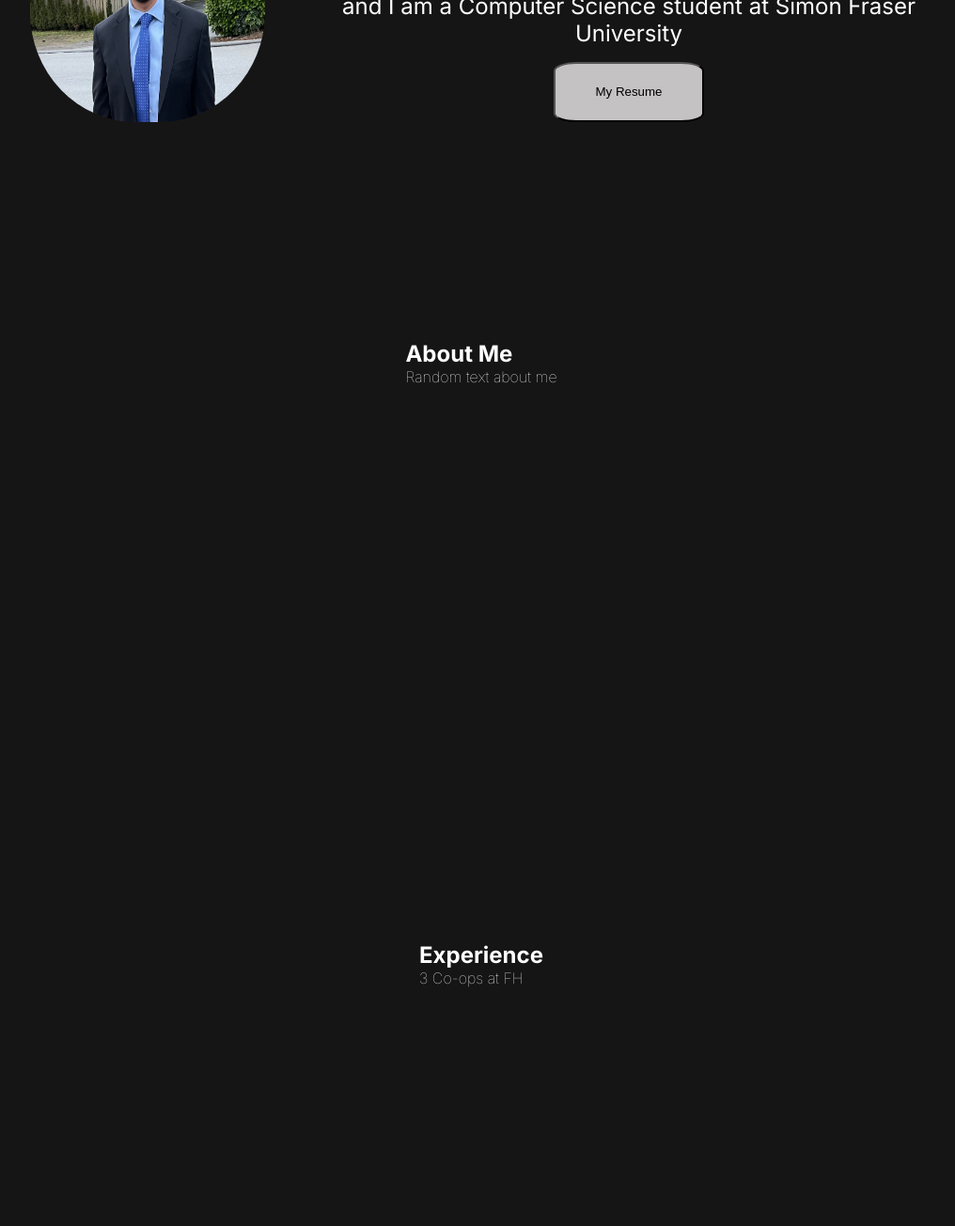
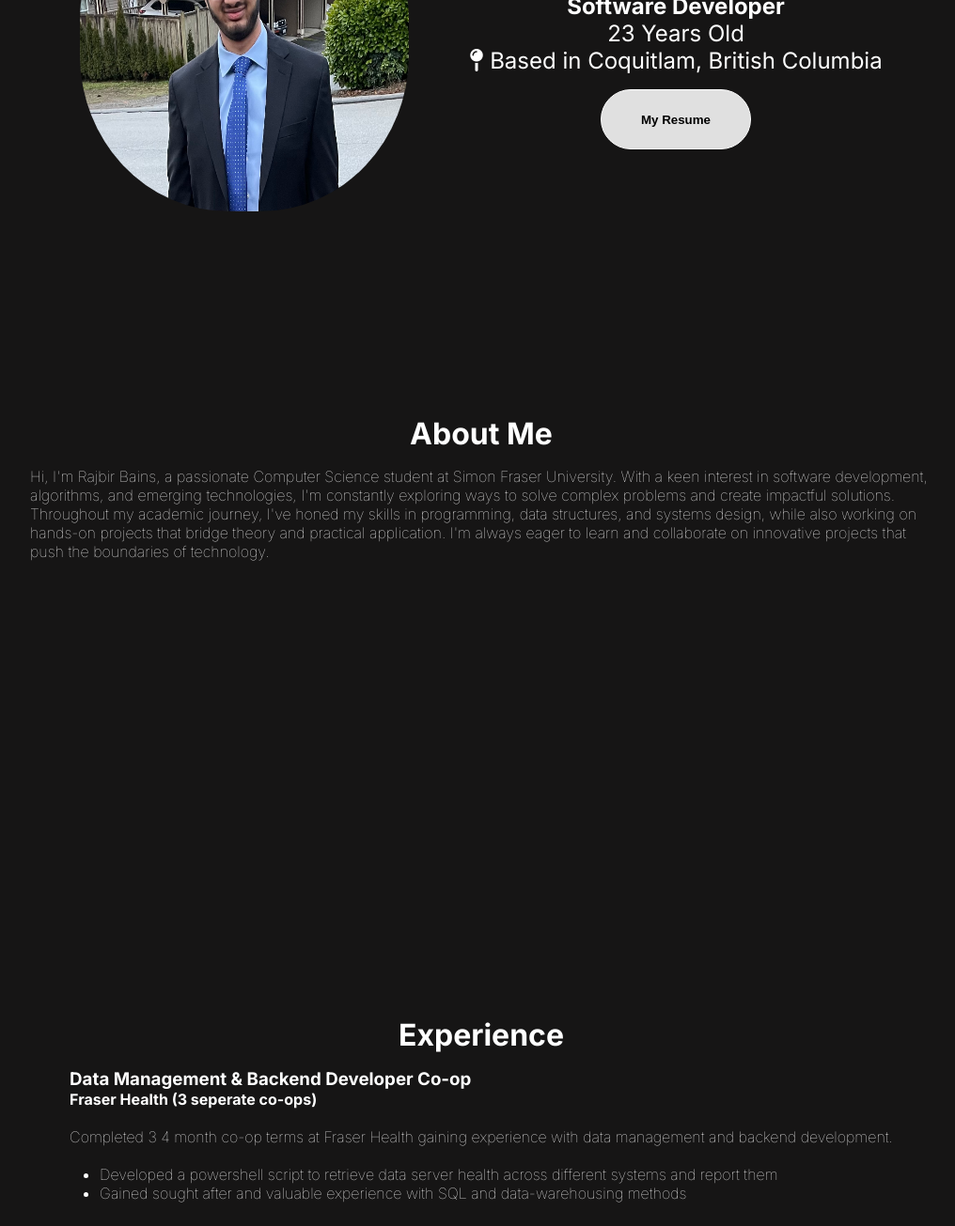
Before and after one commit to RajbirBains/web-portfolio, a plain HTML site: page index.html in a window 1280 px wide. Shown: the part 413-1718 px from the top of the page at 94% size, without its empty margins (128-1144 px from the left). Drawn offline with Linux system fonts and the light colour scheme; a web font is replaced by a local one.

Commit message:
Added About Me + Technologies

```diff
--- a/Styles/styles.css
+++ b/Styles/styles.css
@@ -8,7 +8,7 @@
     --clr-white: #ffffff;
     --clr-navbar: #292b2a;
     --clr-navbar-link-hover: #67dbe4;
-    --clr-btn: #c4c2c2;
+    --clr-btn: #e0e0e0;
     --clr-btn-hover: #85e2e9;
 }
 
@@ -116,7 +116,7 @@ html {
 
 
 section{
-    padding-top: 10vh;
+    padding-top: 20vh;
     height: 90vh;
     margin: 0 10rem;
     box-sizing: border-box;
@@ -163,11 +163,24 @@ section{
     margin-bottom: 0.5rem;
 }
 
+.section-profile-location{
+    font-size: 1.5rem;
+    padding-bottom: 1rem;
+}
+
+.section-profile-age{
+    font-size: 1.5rem;
+    /* padding-bottom: 1rem; */
+}
+
 .btn{
-    border-radius: 15%;
+    border-radius: 2rem;
     height: 4rem;
     width: 10rem;
+    padding: 1rem;
+    font-weight: 600;
     background-color: var(--clr-btn);
+    border: white solid 0.1rem;
 }
 
 .btn:hover{
@@ -183,6 +196,17 @@ section{
     height: 80vh;
 }
 
+.about-me-header{
+    font-size: 2rem;
+    text-align: center;
+    padding-bottom: 1rem;
+}
+
+.about-me-text-p1{
+    font-size: 1rem;
+}
+
+
 /* Experience */
 #experience-section{
     display: flex;
@@ -191,6 +215,15 @@ section{
     height: 80vh;
 }
 
+.experience-header{
+    font-size: 2rem;
+    text-align: center;
+    padding-bottom: 1rem;
+}
+
+.experience-li{
+    padding-left: 2rem;
+}
 
 /* Technologies */
 #technologies-section{
@@ -200,6 +233,17 @@ section{
     height: 80vh;
 }
 
+.technologies-header{
+    font-size: 2rem;
+    text-align: center;
+    padding-bottom: 0.5rem;
+}
+
+.technology-logo{
+    height: 4rem;
+    width: 4rem;
+    padding: 1rem;
+}
 
 /* Random */
 #random-section{
--- a/index.html
+++ b/index.html
@@ -6,6 +6,9 @@
     <title>Portfolio</title>
     <link rel="stylesheet" href="./Styles/styles.css">
     <script src="./Scripts/indexHTMLScript.js" defer></script>
+
+    <!-- For icons -->
+    <script src="https://kit.fontawesome.com/587ef7ae80.js" crossorigin="anonymous"></script>
 </head>
 <body>
     <nav class="navbar">
@@ -42,13 +45,18 @@
 
     <section id="profile-section">
         <div class="section-pic-container">
-            <img src="./Resources/IMG_E1290.JPG" width="250px" height="260px" style="border-radius: 45%; ">
+            <img src="./Resources/IMG_E1290.JPG" width="350px" height="370px" style="border-radius: 45%; ">
         </div>
 
         <div class="section-text">
-            <p class="section-text-p1"><strong>Hello</strong>, my name is</p>
+            <!-- <p class="section-text-p1"><strong>Hello</strong>, my name is</p>
+
+            <p class="section-text-p2">and I am a Computer Science student at Simon Fraser University</p> -->
+
             <h1 class="section-profile-name">Rajbir Bains</h1>
-            <p class="section-text-p2">and I am a Computer Science student at Simon Fraser University</p>
+            <h2>Software Developer</h2>
+            <p class="section-profile-age">23 Years Old</p>
+            <p class="section-profile-location"><i class="fa-solid fa-map-pin" style='font-size:1.5rem'></i> Based in Coquitlam, British Columbia</p>
             <div class="btn-container">
                 <button class="btn btn-resume" onclick="window.open('./Resources/Rajbir Bains Resume Filler.pdf')">
                     My Resume
@@ -60,22 +68,48 @@
 
     <section id="about-me-section">
         <div class="about-me-text-container">
-            <h1>About Me</h1>
-            <p>Random text about me</p>
+            <h1 class="about-me-header">About Me</h1>
+            <p class="about-me-text-p1">
+                Hi, I'm Rajbir Bains, a passionate Computer Science student at Simon Fraser University.
+                With a keen interest in software development, algorithms, and emerging technologies, I'm constantly exploring ways to solve complex problems and create impactful solutions.
+                Throughout my academic journey, I've honed my skills in programming, data structures, and systems design, while also working on hands-on projects that bridge theory and practical application.
+                I'm always eager to learn and collaborate on innovative projects that push the boundaries of technology.
+
+            </p>
         </div>
     </section>
 
     <section id="experience-section">
         <div class="about-me-text-container">
-            <h1>Experience</h1>
-            <p>3 Co-ops at FH</p>
+            <h1 class="experience-header">Experience</h1>
+            <h3 class="experience-company-FH-title">Data Management & Backend Developer Co-op</h3>
+            <p class="experience-company-FH"><strong>Fraser Health (3 seperate co-ops)</strong></p>
+            <br>
+            <p class="experience-company-FH-desc">Completed 3 4 month co-op terms at Fraser Health gaining experience with data management and backend development.
+
+
+            </p>
+            <br>
+            <ul class="experience-li">
+                <li>Developed a powershell script to retrieve data server health across different systems and report them</li>
+                <li>Gained sought after and valuable experience with SQL and data-warehousing methods</li>
+            </ul>
+
         </div>
     </section>
 
     <section id="technologies-section">
         <div class="about-me-text-container">
-            <h1>Technologies</h1>
-            <p>C++. Python, HTML, CSS, JavaScript</p>
+            <h1 class="technologies-header">Technologies</h1>
+            <div class="technologies-logo-container">
+                <img src="./Resources/c-plusplus.svg" class="technology-logo">
+                <img src="./Resources/python.svg"     class="technology-logo">
+                <img src="./Resources/html-5.svg"     class="technology-logo">
+                <img src="./Resources/css-3.svg"      class="technology-logo">
+                <img src="./Resources/javascript.svg" class="technology-logo">
+                <img src="./Resources/sql.svg"        class="technology-logo">
+            </div>
+            <p>C++. Python, HTML, CSS, JavaScript, SQL</p>
         </div>
     </section>
 
@@ -83,7 +117,7 @@
         <div class="about-me-text-container">
             <h1>Random text</h1>
             <p>Random text.</p>
-            <p>Still don't know what to put here yet</p>
+            <p>Still don't know what to put here yet. Most likely projects section, will put it above technologies</p>
         </div>
     </section>
 
```
Also changed, not shown: Resources/c-plusplus.svg (added), Resources/css-3.svg (added), Resources/html-5.svg (added), Resources/javascript.svg (added), Resources/python.svg (added), Resources/sql.svg (added).
